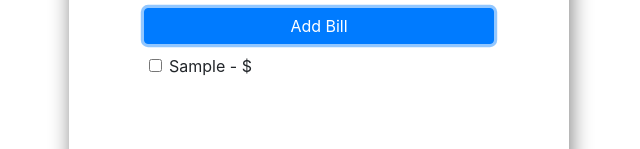
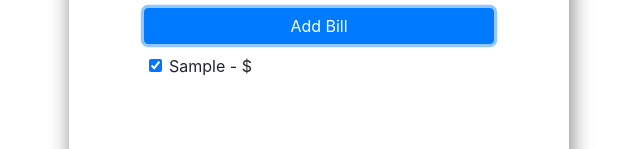
Before and after one commit to mjimeneztn/BudgetBuddy, a React (Create React App) app: page / in a window 1280 px wide. Both pictures are taken after typing "Sample", "5" into the empty fields and a click on the button "Add Bill". Shown: the part 188-337 px from the top of the page, without its empty margins (321-961 px from the left). Built offline with nearby package versions, Linux system fonts and the light colour scheme.

Commit message:
enabled default check

```diff
--- a/src/Components/BillList/BillList.js
+++ b/src/Components/BillList/BillList.js
@@ -13,7 +13,8 @@ const BillList = () => {
                 bills.map((bill, index) => {
                  return(
                  <div key={index} className='bill-list-row'>
-                     <input type="checkbox" className='form-check-input'>
+                     <input type="checkbox" className='form-check-input'
+                     checked={bill.enabled}>
 
                      </input>
                 <div className='bill-list-row-content'>
```
